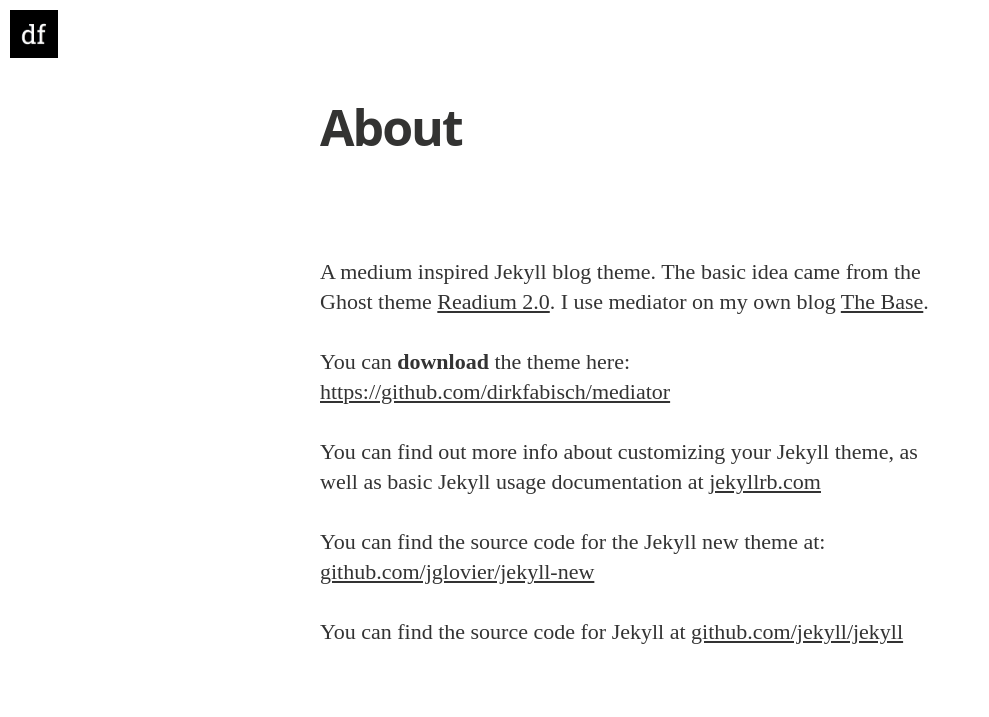
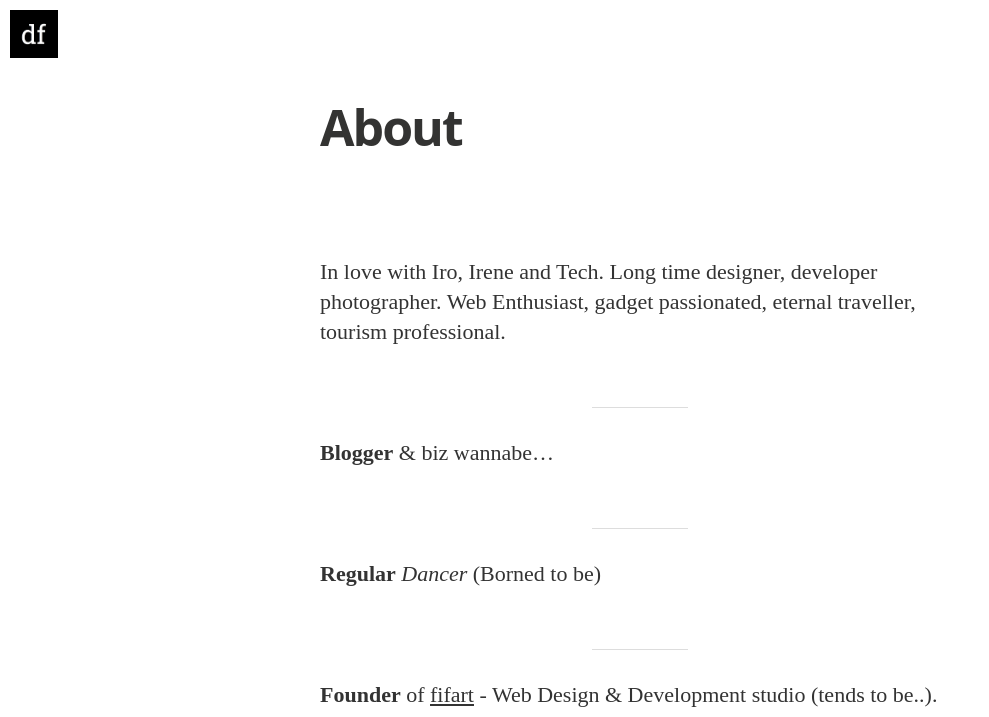
Before and after one commit to tassospan/tassospan.github.io, a Jekyll site: the page built from about.md, in a window 1280 px wide, cut to the strip 0-717 px from the top of the page. Shown: the whole strip, without its empty margins (0-989 px from the left). Built offline with Jekyll 4.4.1, drawn with Linux system fonts in a browser that asks for light colours; nearby versions of some CDN libraries; some web fonts are replaced; Markdown is read by kramdown in place of the engine named in the settings.

Commit message:
about page updated

```diff
--- a/about.md
+++ b/about.md
@@ -4,14 +4,17 @@ title: About
 permalink: /about/
 ---
 
-A medium inspired Jekyll blog theme. The basic idea came from the Ghost theme
-[Readium 2.0](http://www.svenread.com/readium-ghost-theme/). I use mediator on my own blog [The Base](blog.base68.com).
+In love with Iro, Irene and Tech. Long time designer, developer photographer. Web Enthusiast, gadget passionated, eternal traveller,
+tourism professional.
 
-You can **download** the theme here:
-[https://github.com/dirkfabisch/mediator](https://github.com/dirkfabisch/mediator)
+---
 
-You can find out more info about customizing your Jekyll theme, as well as basic Jekyll usage documentation at [jekyllrb.com](http://jekyllrb.com/)
+**Blogger** & biz wannabe...
 
-You can find the source code for the Jekyll new theme at: [github.com/jglovier/jekyll-new](https://github.com/jglovier/jekyll-new)
+---
 
-You can find the source code for Jekyll at [github.com/jekyll/jekyll](https://github.com/jekyll/jekyll)
+**Regular**  _Dancer_ (Borned to be)
+
+---
+
+**Founder** of [fifart](http://fifart.net) - Web Design & Development studio (tends to be..).
```
